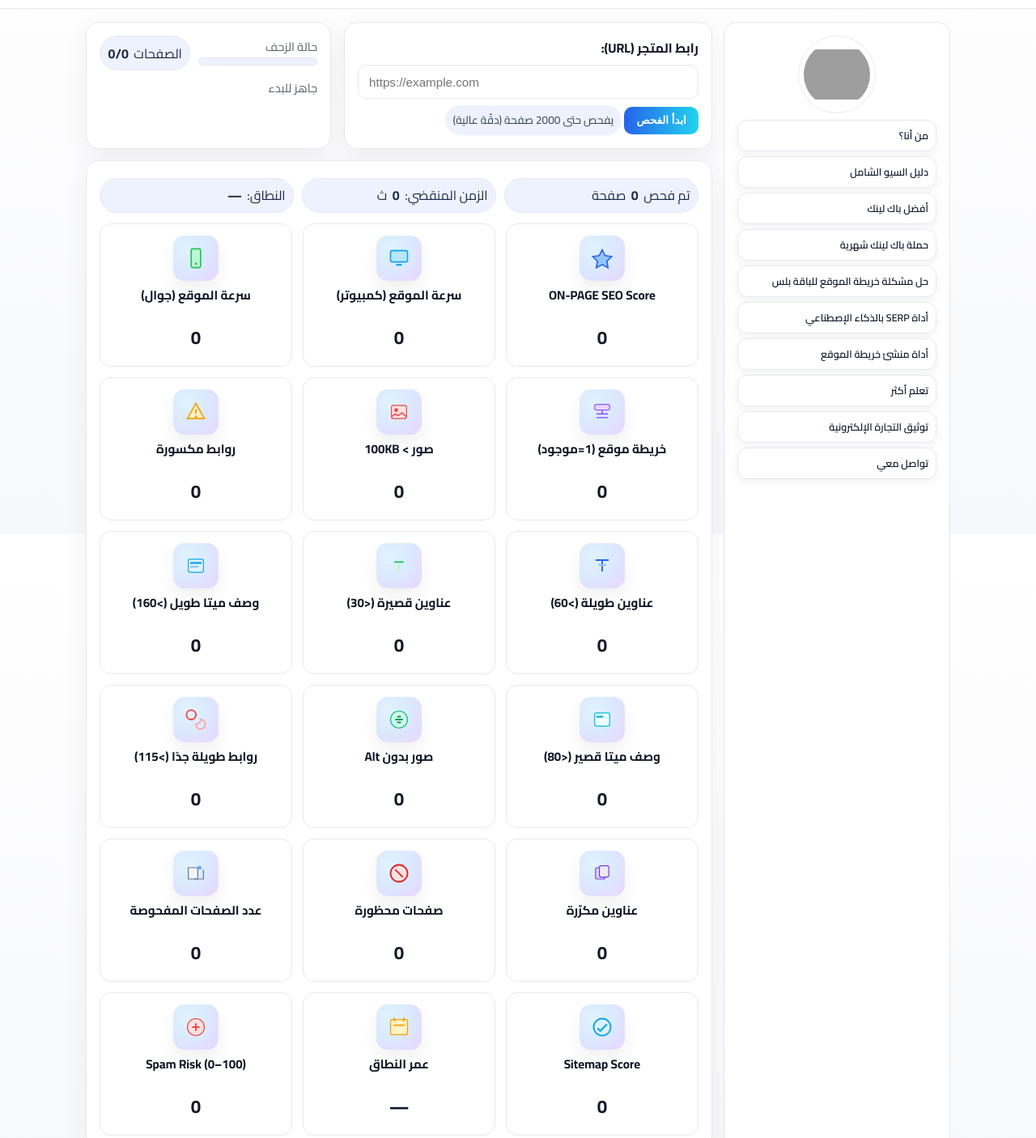
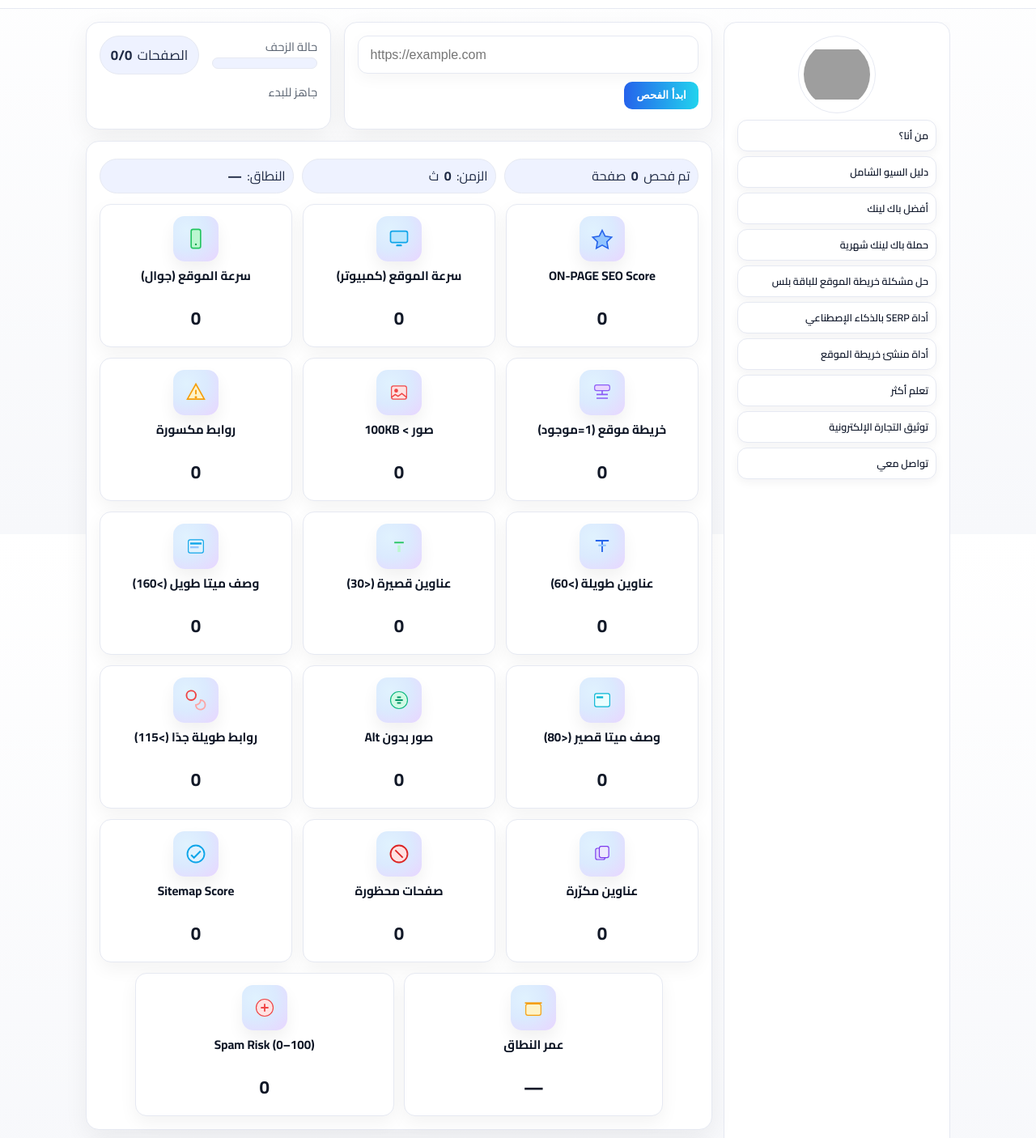
Before and after one commit to anasshopify88-ops/seo-checker, a plain HTML site: page index.html in a window 1280 px wide. Shown: the part 140-1546 px from the top of the page at 81% size. Drawn offline with nearby package versions, Linux system fonts and the light colour scheme; grey boxes are pictures that could not be loaded.

Commit message:
Update index.html

```diff
--- a/index.html
+++ b/index.html
@@ -40,7 +40,7 @@
     .btn{appearance:none; border:none; cursor:pointer; border-radius:10px; padding:0.6rem 0.95rem; font-weight:700}
     .btn.brand{ background: linear-gradient(90deg,var(--brand),var(--brand-2)); color:#ffffff }
     .btn.ghost{ background:#eef2ff; color:var(--fg); border:1px solid var(--border)}
-    .btn.link{ background:#ffffff; color:var(--fg); text-decoration:none; border:1px solid var(--border)}
+    .btn.link{ background:#ffffff; color:#0f172a; text-decoration:none; border:1px solid var(--border)}
     .btn:disabled{ opacity:0.6; cursor:not-allowed }
     main{ flex:1; }
     .container{ max-width:1100px; margin: 1rem auto 2rem; padding: 0 1rem; }
@@ -67,11 +67,12 @@
     .grid{ display:grid; grid-template-columns:1.2fr 0.8fr; gap:1rem; }
     @media (max-width: 900px){ .grid{ grid-template-columns:1fr; } }
 
-    label{ display:block; margin-bottom:0.4rem; font-weight:700 }
+    /* حقول الإدخال */
     input[type="text"]{
-      width:100%; padding:0.7rem 0.8rem; border-radius:10px; background:#ffffff; color:var(--fg);
-      border:1px solid var(--border); outline:none; font-size:0.95rem;
+      width:100%; padding:0.85rem 0.9rem; border-radius:12px; background:#ffffff; color:#000;
+      border:1px solid var(--border); outline:none; font-size:1rem;
       overflow:hidden; text-overflow:ellipsis; direction:ltr;
+      box-shadow:0 6px 20px rgba(2,8,23,0.04);
     }
     .inline{ display:flex; gap:0.6rem; align-items:center; flex-wrap:wrap}
     .inline > *{ flex:1 }
@@ -96,6 +97,7 @@
     .kpi{
       display:flex; flex-direction:column; align-items:center; text-align:center;
       border:1px solid var(--border); border-radius:14px; padding:0.9rem; background:#fff;
+      box-shadow:0 8px 22px rgba(2,8,23,0.05);
     }
     .kpi-ico{
       width:56px; height:56px; border-radius:14px;
@@ -107,6 +109,23 @@
     .kpi-name{ font-weight:700; font-size:0.95rem; line-height:1.3; min-height:2.4em }
     .kpi-val{ font-size:1.4rem; font-weight:800; margin-top:0.25rem; color:#111827 }
 
+    /* صف ذي خانتين في المنتصف */
+    .kpi-tail{ display:flex; justify-content:center; gap:0.8rem; margin-top:0.8rem; flex-wrap:wrap;}
+    .kpi-tail .kpi{ min-width:220px; flex:0 1 320px; }
+
+    /* تحسين بطاقة حالة الزحف لسطح المكتب */
+    .crawl-card .inline{ align-items:flex-start }
+    @media (min-width: 901px){
+      .crawl-card .inline{
+        display:grid; grid-template-columns: 1fr auto; gap:1rem;
+      }
+      .crawl-card .badge{
+        font-size:1.05rem; padding:.45rem .8rem;
+      }
+      .crawl-card .progressbar{ height:14px; }
+      .crawl-card .muted#status-line{ margin-top:.6rem; }
+    }
+
     /* هيدر للجوال */
     @media (max-width:640px){
       .nav{ flex-direction:column; align-items:center; justify-content:flex-start; gap:.5rem; padding:.6rem 1rem; }
@@ -115,6 +134,8 @@
       .nav .left{ order:3; justify-content:center; width:100%; }
       .nav .right .logo{ max-width:140px; }
       .title h1.nav-h1{ font-size:1.05rem; }
+      .grid .card:first-child{ padding-bottom:1.2rem; }
+      #start-btn{ width:100%; }
     }
   </style>
 </head>
@@ -159,19 +180,25 @@
         </aside>
 
         <!-- Tool -->
+
         <section id="toolBox" style="display:flex; flex-direction:column; gap:14px; min-height:0">
           <div class="grid">
             <section class="card">
-              <label for="store-url">رابط المتجر (URL):</label>
-              <input type="text" id="store-url" placeholder="https://example.com">
+              <!-- تم حذف (مصدر الروابط) نهائيًا -->
+              <input type="text" id="store-url" placeholder="https://example.com" aria-label="أدخل رابط المتجر">
 
+              <div class="inline" style="margin-top:.6rem">
+                <div style="align-self:flex-end;">
+                  <button class="btn brand" id="start-btn">ابدأ الفحص</button>
+                </div>
+              </div>
               <div style="margin-top:0.5rem">
-                <button class="btn brand" id="start-btn">ابدأ الفحص</button>
-                <span class="chip">يفحص حتى 2000 صفحة (دقّة عالية)</span>
+
+
               </div>
             </section>
 
-            <section class="card">
+            <section class="card crawl-card">
               <div class="inline" style="align-items:flex-start">
                 <div style="flex:2">
                   <div class="muted">حالة الزحف</div>
@@ -180,7 +207,7 @@
                   </div>
                 </div>
                 <div style="flex:1;text-align:center">
-                  <div class="badge">
+                  <div class="badge" title="الصفحات المفحوصة / المتوقع">
                     <span>الصفحات</span>
                     <strong><span id="current-page">0</span>/<span id="total-pages">0</span></strong>
                   </div>
@@ -194,152 +221,39 @@
           <section class="card" id="overview-card">
             <div class="inline" style="margin:.3rem 0 .8rem">
               <span class="badge">تم فحص <strong id="scanned-count">0</strong> صفحة</span>
-              <span class="badge">الزمن المنقضي: <strong id="exec-time">0</strong> ث</span>
+              <span class="badge">الزمن: <strong id="exec-time">0</strong> ث</span>
               <span class="badge">النطاق: <strong id="summary-origin">—</strong></span>
             </div>
 
             <div class="kpi-grid">
-              <!-- 1 -->
+              <!-- KPIs الأساسية -->
+              <div class="kpi"><div class="kpi-ico"><svg viewBox="0 0 24 24" fill="none"><path d="M12 3l3.09 6.26L22 10.27l-5 4.88L18.18 22 12 18.77 5.82 22 7 15.15l-5-4.88 6.91-1.01L12 3z" stroke="#2563eb" stroke-width="1.4" fill="#93c5fd"/></svg></div><div class="kpi-name">ON-PAGE SEO Score</div><div class="kpi-val" id="o-score">0</div></div>
+              <div class="kpi"><div class="kpi-ico"><svg viewBox="0 0 24 24" fill="none"><rect x="3" y="4" width="18" height="12" rx="2" stroke="#0ea5e9" stroke-width="1.4" fill="#bae6fd"/><rect x="9" y="18" width="6" height="2" rx="1" fill="#0ea5e9"/></svg></div><div class="kpi-name">سرعة الموقع (كمبيوتر)</div><div class="kpi-val" id="speed-desktop">0</div></div>
+              <div class="kpi"><div class="kpi-ico"><svg viewBox="0 0 24 24" fill="none"><rect x="7" y="2" width="10" height="20" rx="2" stroke="#22c55e" stroke-width="1.4" fill="#bbf7d0"/><circle cx="12" cy="18" r="1" fill="#16a34a"/></svg></div><div class="kpi-name">سرعة الموقع (جوال)</div><div class="kpi-val" id="speed-mobile">0</div></div>
+              <div class="kpi"><div class="kpi-ico"><svg viewBox="0 0 24 24" fill="none"><rect x="4" y="4" width="16" height="6" rx="2" fill="#e9d5ff" stroke="#8b5cf6"/><path d="M12 10v4M12 14h-6M12 14h6M6 18h12" stroke="#8b5cf6" stroke-width="1.4"/></svg></div><div class="kpi-name">خريطة موقع (1=موجود)</div><div class="kpi-val" id="sitemap">0</div></div>
+              <div class="kpi"><div class="kpi-ico"><svg viewBox="0 0 24 24" fill="none"><rect x="4" y="5" width="16" height="14" rx="2" fill="#fee2e2" stroke="#ef4444"/><circle cx="9" cy="10" r="2" fill="#ef4444"/><path d="M20 17l-5-4-4 3-3-2-4 3" stroke="#ef4444" stroke-width="1.2"/></svg></div><div class="kpi-name">صور &gt; 100KB</div><div class="kpi-val" id="imgs-large">0</div></div>
+              <div class="kpi"><div class="kpi-ico"><svg viewBox="0 0 24 24" fill="none"><path d="M12 3l9 16H3l9-16z" fill="#fef3c7" stroke="#f59e0b" stroke-width="1.4"/><circle cx="12" cy="17" r="1.3" fill="#f59e0b"/><rect x="11.2" y="9" width="1.6" height="5" rx=".8" fill="#f59e0b"/></svg></div><div class="kpi-name">روابط مكسورة</div><div class="kpi-val" id="broken-links">0</div></div>
+              <div class="kpi"><div class="kpi-ico"><svg viewBox="0 0 24 24" fill="none"><path d="M5 6h14M12 6v12" stroke="#2563eb" stroke-width="1.6"/><rect x="8" y="10" width="8" height="2" fill="#93c5fd"/></svg></div><div class="kpi-name">عناوين طويلة (&gt;60)</div><div class="kpi-val" id="titles-long">0</div></div>
+              <div class="kpi"><div class="kpi-ico"><svg viewBox="0 0 24 24" fill="none"><path d="M7 8h10" stroke="#22c55e" stroke-width="1.6"/><rect x="10.5" y="11" width="3" height="7" fill="#bbf7d0"/></svg></div><div class="kpi-name">عناوين قصيرة (&lt;30)</div><div class="kpi-val" id="titles-short">0</div></div>
+              <div class="kpi"><div class="kpi-ico"><svg viewBox="0 0 24 24" fill="none"><rect x="4" y="5" width="16" height="14" rx="2" fill="#e0f2fe" stroke="#0ea5e9"/><rect x="6" y="8" width="12" height="2" fill="#0ea5e9"/><rect x="6" y="12" width="9" height="2" fill="#93c5fd"/></svg></div><div class="kpi-name">وصف ميتا طويل (&gt;160)</div><div class="kpi-val" id="meta-long">0</div></div>
+              <div class="kpi"><div class="kpi-ico"><svg viewBox="0 0 24 24" fill="none"><rect x="4" y="5" width="16" height="14" rx="2" fill="#ecfeff" stroke="#06b6d4"/><rect x="6" y="8" width="7" height="2" fill="#06b6d4"/></svg></div><div class="kpi-name">وصف ميتا قصير (&lt;80)</div><div class="kpi-val" id="meta-short">0</div></div>
+              <div class="kpi"><div class="kpi-ico"><svg viewBox="0 0 24 24" fill="none"><circle cx="12" cy="12" r="9" fill="#d1fae5" stroke="#10b981"/><path d="M8 12h8M10 9h4M10 15h4" stroke="#059669" stroke-width="1.6"/></svg></div><div class="kpi-name">صور بدون Alt</div><div class="kpi-val" id="imgs-no-alt">0</div></div>
+              <div class="kpi"><div class="kpi-ico"><svg viewBox="0 0 24 24" fill="none"><path d="M7 12a5 5 0 005-5V6a5 5 0 10-5 6h0z" stroke="#ef4444" stroke-width="1.6"/><path d="M17 12a5 5 0 01-5 5v1a5 5 0 105-6h0z" stroke="#fca5a5" stroke-width="1.6"/></svg></div><div class="kpi-name">روابط طويلة جدًا (&gt;115)</div><div class="kpi-val" id="urls-long">0</div></div>
+              <div class="kpi"><div class="kpi-ico"><svg viewBox="0 0 24 24" fill="none"><rect x="5" y="6" width="10" height="12" rx="2" fill="#ddd6fe" stroke="#7c3aed"/><rect x="9" y="4" width="10" height="12" rx="2" fill="#ede9fe" stroke="#7c3aed"/></svg></div><div class="kpi-name">عناوين مكرّرة</div><div class="kpi-val" id="titles-dup">0</div></div>
+              <div class="kpi"><div class="kpi-ico"><svg viewBox="0 0 24 24" fill="none"><circle cx="12" cy="12" r="9" fill="#fee2e2" stroke="#dc2626" stroke-width="1.6"/><path d="M8 8l8 8" stroke="#dc2626" stroke-width="1.6"/></svg></div><div class="kpi-name">صفحات محظورة</div><div class="kpi-val" id="pages-blocked">0</div></div>
+              <!-- تمت إزالة: عدد الصفحات المفحوصة -->
+              <div class="kpi"><div class="kpi-ico"><svg viewBox="0 0 24 24" fill="none"><circle cx="12" cy="12" r="9" fill="#e0f2fe" stroke="#0ea5e9" stroke-width="1.6"/><path d="M7 13l3 3 7-7" stroke="#0ea5e9" stroke-width="1.8"/></svg></div><div class="kpi-name">Sitemap Score</div><div class="kpi-val" id="smap-score">0</div></div>
+            </div>
+
+            <!-- صف أخير بخانتين في الوسط -->
+            <div class="kpi-tail">
               <div class="kpi">
-                <div class="kpi-ico" aria-hidden="true">
-                  <svg viewBox="0 0 24 24" fill="none"><path d="M12 3l3.09 6.26L22 10.27l-5 4.88L18.18 22 12 18.77 5.82 22 7 15.15l-5-4.88 6.91-1.01L12 3z" stroke="#2563eb" stroke-width="1.4" fill="#93c5fd"/></svg>
-                </div>
-                <div class="kpi-name">ON-PAGE SEO Score</div>
-                <div class="kpi-val" id="o-score">0</div>
-              </div>
-              <!-- 2 -->
-              <div class="kpi">
-                <div class="kpi-ico">
-                  <svg viewBox="0 0 24 24" fill="none"><rect x="3" y="4" width="18" height="12" rx="2" stroke="#0ea5e9" stroke-width="1.4" fill="#bae6fd"/><rect x="9" y="18" width="6" height="2" rx="1" fill="#0ea5e9"/></svg>
-                </div>
-                <div class="kpi-name">سرعة الموقع (كمبيوتر)</div>
-                <div class="kpi-val" id="speed-desktop">0</div>
-              </div>
-              <!-- 3 -->
-              <div class="kpi">
-                <div class="kpi-ico">
-                  <svg viewBox="0 0 24 24" fill="none"><rect x="7" y="2" width="10" height="20" rx="2" stroke="#22c55e" stroke-width="1.4" fill="#bbf7d0"/><circle cx="12" cy="18" r="1" fill="#16a34a"/></svg>
-                </div>
-                <div class="kpi-name">سرعة الموقع (جوال)</div>
-                <div class="kpi-val" id="speed-mobile">0</div>
-              </div>
-              <!-- 4 -->
-              <div class="kpi">
-                <div class="kpi-ico">
-                  <svg viewBox="0 0 24 24" fill="none"><rect x="4" y="4" width="16" height="6" rx="2" fill="#e9d5ff" stroke="#8b5cf6"/><path d="M12 10v4M12 14h-6M12 14h6M6 18h12" stroke="#8b5cf6" stroke-width="1.4"/></svg>
-                </div>
-                <div class="kpi-name">خريطة موقع (1=موجود)</div>
-                <div class="kpi-val" id="sitemap">0</div>
-              </div>
-              <!-- 5 -->
-              <div class="kpi">
-                <div class="kpi-ico">
-                  <svg viewBox="0 0 24 24" fill="none"><rect x="4" y="5" width="16" height="14" rx="2" fill="#fee2e2" stroke="#ef4444"/><circle cx="9" cy="10" r="2" fill="#ef4444"/><path d="M20 17l-5-4-4 3-3-2-4 3" stroke="#ef4444" stroke-width="1.2"/></svg>
-                </div>
-                <div class="kpi-name">صور &gt; 100KB</div>
-                <div class="kpi-val" id="imgs-large">0</div>
-              </div>
-              <!-- 6 -->
-              <div class="kpi">
-                <div class="kpi-ico">
-                  <svg viewBox="0 0 24 24" fill="none"><path d="M12 3l9 16H3l9-16z" fill="#fef3c7" stroke="#f59e0b" stroke-width="1.4"/><circle cx="12" cy="17" r="1.3" fill="#f59e0b"/><rect x="11.2" y="9" width="1.6" height="5" rx=".8" fill="#f59e0b"/></svg>
-                </div>
-                <div class="kpi-name">روابط مكسورة</div>
-                <div class="kpi-val" id="broken-links">0</div>
-              </div>
-              <!-- 7 -->
-              <div class="kpi">
-                <div class="kpi-ico">
-                  <svg viewBox="0 0 24 24" fill="none"><path d="M5 6h14M12 6v12" stroke="#2563eb" stroke-width="1.6"/><rect x="8" y="10" width="8" height="2" fill="#93c5fd"/></svg>
-                </div>
-                <div class="kpi-name">عناوين طويلة (&gt;60)</div>
-                <div class="kpi-val" id="titles-long">0</div>
-              </div>
-              <!-- 8 -->
-              <div class="kpi">
-                <div class="kpi-ico">
-                  <svg viewBox="0 0 24 24" fill="none"><path d="M7 8h10" stroke="#22c55e" stroke-width="1.6"/><rect x="10.5" y="11" width="3" height="7" fill="#bbf7d0"/></svg>
-                </div>
-                <div class="kpi-name">عناوين قصيرة (&lt;30)</div>
-                <div class="kpi-val" id="titles-short">0</div>
-              </div>
-              <!-- 9 -->
-              <div class="kpi">
-                <div class="kpi-ico">
-                  <svg viewBox="0 0 24 24" fill="none"><rect x="4" y="5" width="16" height="14" rx="2" fill="#e0f2fe" stroke="#0ea5e9"/><rect x="6" y="8" width="12" height="2" fill="#0ea5e9"/><rect x="6" y="12" width="9" height="2" fill="#93c5fd"/></svg>
-                </div>
-                <div class="kpi-name">وصف ميتا طويل (&gt;160)</div>
-                <div class="kpi-val" id="meta-long">0</div>
-              </div>
-              <!-- 10 -->
-              <div class="kpi">
-                <div class="kpi-ico">
-                  <svg viewBox="0 0 24 24" fill="none"><rect x="4" y="5" width="16" height="14" rx="2" fill="#ecfeff" stroke="#06b6d4"/><rect x="6" y="8" width="7" height="2" fill="#06b6d4"/></svg>
-                </div>
-                <div class="kpi-name">وصف ميتا قصير (&lt;80)</div>
-                <div class="kpi-val" id="meta-short">0</div>
-              </div>
-              <!-- 11 -->
-              <div class="kpi">
-                <div class="kpi-ico">
-                  <svg viewBox="0 0 24 24" fill="none"><circle cx="12" cy="12" r="9" fill="#d1fae5" stroke="#10b981"/><path d="M8 12h8M10 9h4M10 15h4" stroke="#059669" stroke-width="1.6"/></svg>
-                </div>
-                <div class="kpi-name">صور بدون Alt</div>
-                <div class="kpi-val" id="imgs-no-alt">0</div>
-              </div>
-              <!-- 12 -->
-              <div class="kpi">
-                <div class="kpi-ico">
-                  <svg viewBox="0 0 24 24" fill="none"><path d="M7 12a5 5 0 005-5V6a5 5 0 10-5 6h0z" stroke="#ef4444" stroke-width="1.6"/><path d="M17 12a5 5 0 01-5 5v1a5 5 0 105-6h0z" stroke="#fca5a5" stroke-width="1.6"/></svg>
-                </div>
-                <div class="kpi-name">روابط طويلة جدًا (&gt;115)</div>
-                <div class="kpi-val" id="urls-long">0</div>
-              </div>
-              <!-- 13 -->
-              <div class="kpi">
-                <div class="kpi-ico">
-                  <svg viewBox="0 0 24 24" fill="none"><rect x="5" y="6" width="10" height="12" rx="2" fill="#ddd6fe" stroke="#7c3aed"/><rect x="9" y="4" width="10" height="12" rx="2" fill="#ede9fe" stroke="#7c3aed"/></svg>
-                </div>
-                <div class="kpi-name">عناوين مكرّرة</div>
-                <div class="kpi-val" id="titles-dup">0</div>
-              </div>
-              <!-- 14 -->
-              <div class="kpi">
-                <div class="kpi-ico">
-                  <svg viewBox="0 0 24 24" fill="none"><circle cx="12" cy="12" r="9" fill="#fee2e2" stroke="#dc2626" stroke-width="1.6"/><path d="M8 8l8 8" stroke="#dc2626" stroke-width="1.6"/></svg>
-                </div>
-                <div class="kpi-name">صفحات محظورة</div>
-                <div class="kpi-val" id="pages-blocked">0</div>
-              </div>
-              <!-- 15 -->
-              <div class="kpi">
-                <div class="kpi-ico">
-                  <svg viewBox="0 0 24 24" fill="none"><path d="M4 6h10v12H4z" fill="#f1f5f9" stroke="#64748b"/><path d="M20 8v10H10" stroke="#64748b"/><circle cx="16" cy="6" r="2" fill="#60a5fa"/></svg>
-                </div>
-                <div class="kpi-name">عدد الصفحات المفحوصة</div>
-                <div class="kpi-val" id="scanned-count-tile">0</div>
-              </div>
-              <!-- 16: Sitemap Score -->
-              <div class="kpi">
-                <div class="kpi-ico">
-                  <svg viewBox="0 0 24 24" fill="none"><circle cx="12" cy="12" r="9" fill="#e0f2fe" stroke="#0ea5e9" stroke-width="1.6"/><path d="M7 13l3 3 7-7" stroke="#0ea5e9" stroke-width="1.8"/></svg>
-                </div>
-                <div class="kpi-name">Sitemap Score</div>
-                <div class="kpi-val" id="smap-score">0</div>
-              </div>
-              <!-- 17: عمر النطاق -->
-              <div class="kpi">
-                <div class="kpi-ico">
-                  <svg viewBox="0 0 24 24" fill="none"><rect x="3" y="4" width="18" height="16" rx="2" fill="#fef3c7" stroke="#f59e0b"/><path d="M7 2v4M17 2v4M6 10h12" stroke="#f59e0b" stroke-width="1.4"/></svg>
-                </div>
+                <div class="kpi-ico"><svg viewBox="0 0 24 24" fill="none"><path d="M3 7h18" stroke="#f59e0b" stroke-width="1.4"/><rect x="4" y="8" width="16" height="12" rx="2" fill="#fef3c7" stroke="#f59e0b"/></svg></div>
                 <div class="kpi-name">عمر النطاق</div>
                 <div class="kpi-val" id="domain-age">—</div>
               </div>
-              <!-- 18: Spam Risk -->
               <div class="kpi">
-                <div class="kpi-ico">
-                  <svg viewBox="0 0 24 24" fill="none"><circle cx="12" cy="12" r="9" fill="#fee2e2" stroke="#ef4444"/><path d="M8 12h8M12 8v8" stroke="#ef4444" stroke-width="1.6"/></svg>
-                </div>
+                <div class="kpi-ico"><svg viewBox="0 0 24 24" fill="none"><circle cx="12" cy="12" r="9" fill="#fee2e2" stroke="#ef4444"/><path d="M8 12h8M12 8v8" stroke="#ef4444" stroke-width="1.6"/></svg></div>
                 <div class="kpi-name">Spam Risk (0–100)</div>
                 <div class="kpi-val" id="spam-risk">0</div>
               </div>
@@ -373,8 +287,10 @@
     const RETURN_PARAM = 'paid';
     const RETURN_VALUE = '1';
 
-    const MAX_PAGES_FIXED = 2000;
-    const DEPTH_MODE = 'auto';
+    // رفع الحد وتثبيت وضع الزحف الشامل
+    const MAX_PAGES_FIXED = 100000; // حد مرتفع لتغطية كاملة (العامل يسمح بأكثر)
+    const DEPTH_MODE = 'auto';      // auto=عمق مرتفع داخل العامل
+    const FORCED_MODE = 'mixed';    // دائمًا زحف شامل (Sitemap + داخلي)
 
     const el = id => document.getElementById(id);
     const setText = (id, v) => { const n = el(id); if(n) n.textContent = v; };
@@ -427,8 +343,7 @@
         return;
       }
 
-      el('status-line').textContent = 'بدء الزحف…';
-      // تقدير أولي لعدد الصفحات: نجهل العدد قبل الزحف؛ نعرض الحد الأقصى لشفافية التقدّم
+      el('status-line').textContent = 'بدء الزحف الشامل لكل روابط الموقع…';
       setProgress(0, MAX_PAGES_FIXED);
       setWorking(true);
       note('');
@@ -439,20 +354,25 @@
         crawlURL.searchParams.set('url', url);
         crawlURL.searchParams.set('max', String(MAX_PAGES_FIXED));
         crawlURL.searchParams.set('depth', DEPTH_MODE); // auto
+        crawlURL.searchParams.set('mode', FORCED_MODE); // mixed دائمًا
 
         const resp = await fetch(crawlURL, { method:'GET' });
         if (!resp.ok) throw new Error('فشل الاتصال بالزاحف');
         const data = await resp.json();
 
-        // تحديث تقدّم نهائي + ضبط إجمالي الصفحات بناءً على sitemap إن وُجد
-        const estimatedTotal = Math.min(MAX_PAGES_FIXED, data?.sitemap_info?.discovered_urls_count || data?.pages?.length || MAX_PAGES_FIXED);
-        setProgress(Math.min(estimatedTotal, (data.pages?.length || 0)), estimatedTotal);
+        // تقدير إجمالي الصفحات
+        const estimatedTotal = Math.max(
+          data?.pages?.length || 0,
+          data?.sitemap_info?.discovered_urls_count || 0,
+          1
+        );
+        setProgress(Math.min(estimatedTotal, (data.pages?.length || 0)), Math.max(estimatedTotal, 1));
         el('status-line').textContent = 'تحليل النتائج…';
 
         const summary = computeSummary(data);
         const t1 = performance.now();
 
-        // PageSpeed + Domain Age + SpamRisk من السيرفر (PSI يتم داخل /metrics)
+        // PageSpeed + Domain Age + SpamRisk من السيرفر
         const metricsURL = new URL('/metrics', WORKER_BASE);
         const domain = new URL(data.origin).hostname;
         metricsURL.searchParams.set('domain', domain);
@@ -465,7 +385,6 @@
 
         fillSummary(summary, data.origin, metrics);
         setText('scanned-count', summary.pagesScanned);
-        setText('scanned-count-tile', summary.pagesScanned);
         setText('exec-time', ((t1 - t0)/1000).toFixed(2));
         el('status-line').textContent = 'انتهى الفحص ✔️';
 
@@ -591,18 +510,15 @@
     function fillSummary(s, origin, metrics){
       setText('summary-origin', origin || '—');
 
-      // PageSpeed (إن توفر) وإلا التقدير المحلي
       setText('o-score', s.onPageScore);
       setText('speed-desktop', (metrics.psi_desktop ?? s.speedDesktop));
       setText('speed-mobile',  (metrics.psi_mobile  ?? s.speedMobile));
 
-      // مؤشرات إضافية
       setText('sitemap', s.sitemapExists ? 1 : 0);
       setText('smap-score', s.smapScore || 0);
       setText('domain-age', ageLabel(metrics.domain_age_days || 0));
       setText('spam-risk', Math.round(metrics.spam_risk ?? 0));
 
-      // عدّادات
       setText('imgs-large', s.imgsLarge);
       setText('broken-links', s.brokenLinks);
       setText('titles-long', s.titlesLong);
@@ -667,7 +583,6 @@
         doc.text(`${k}: ${v}`, M, y); y += 16; if (y > H - M){ doc.addPage(); y = M; }
       }
 
-      // أمثلة صفحات بمشاكل
       doc.addPage(); y = M; doc.setFontSize(14); doc.text('تفاصيل صفحات مختارة', M, y); y += 20; doc.setFontSize(12);
       const long = (data.pages||[]).filter(p=> (p.title||'').length > 60).slice(0, 12);
       if (long.length){
@@ -678,7 +593,6 @@
         }
       }
 
-      // حلول سريعة
       doc.addPage(); y = M; doc.setFontSize(14); doc.text('طريقة الحل لكل مشكلة', M, y); y += 20; doc.setFontSize(12);
       const solutions = [
         ['عنوان طويل', 'اجعل العنوان بين 30-60 حرفًا وضمّن الكلمة الرئيسية مبكرًا.'],
```
